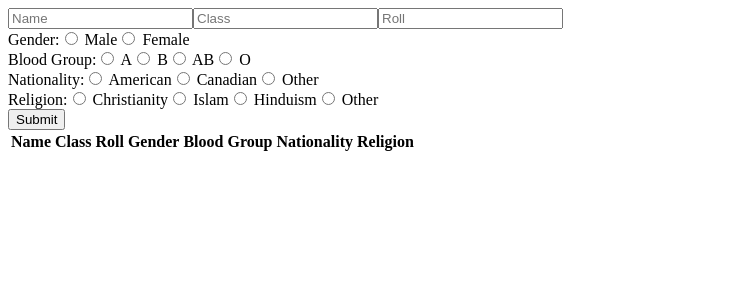
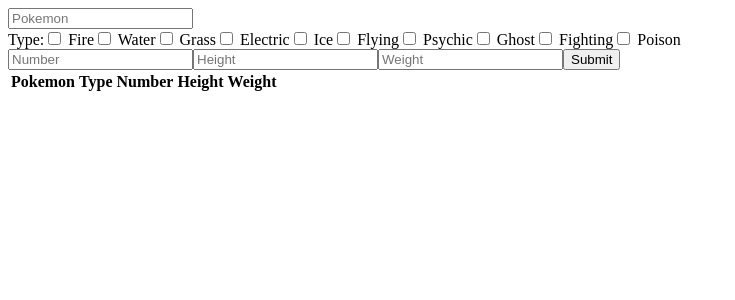
Before and after one commit to Ifty77/project_PokeDexData, a React (Create React App) app: page / in a window 1280 px wide. Shown: the top 300 px of the page, without its empty margins (0-735 px from the left). Built offline with nearby package versions, Linux system fonts and the light colour scheme.

Commit message:
InputTable4

```diff
--- a/src/_InputTable.jsx
+++ b/src/_InputTable.jsx
@@ -1,38 +1,65 @@
 import React, { useState } from 'react';
-import ReactDOM from 'react-dom/client';
 
-const InputTable = () => {
+const _InputTable = () => {
   const [inputs, setInputs] = useState({
-    name: '',
-    class: '',
-    roll: '',
-    gender: '',
-    bloodGroup: '',
-    nationality: '',
-    religion: ''
+    pokemon: '',
+    type: {
+      Fire: false,
+      Water: false,
+      Grass: false,
+      Electric: false,
+      Ice: false,
+      Flying: false,
+      Psychic: false,
+      Ghost: false,
+      Fighting: false,
+      Poison: false
+    },
+    number: '',
+    height: '',
+    weight: ''
   });
 
   const [data, setData] = useState([]);
 
   const handleChange = (e) => {
-    const { name, value } = e.target;
-    setInputs((prevInputs) => ({
-      ...prevInputs,
-      [name]: value
-    }));
+    const { name, value, type, checked } = e.target;
+    if (type === 'checkbox') {
+      setInputs((prevInputs) => ({
+        ...prevInputs,
+        type: {
+          ...prevInputs.type,
+          [name]: checked
+        }
+      }));
+    } else {
+      setInputs((prevInputs) => ({
+        ...prevInputs,
+        [name]: value
+      }));
+    }
   };
 
   const handleSubmit = (e) => {
     e.preventDefault();
     setData((prevData) => [...prevData, inputs]);
     setInputs({
-      name: '',
-      class: '',
-      roll: '',
-      gender: '',
-      bloodGroup: '',
-      nationality: '',
-      religion: ''
+      pokemon: '',
+      type: {
+        Fire: false,
+        Water: false,
+        Grass: false,
+        Electric: false,
+        Ice: false,
+        Flying: false,
+        Psychic: false,
+        Ghost: false,
+        Fighting: false,
+        Poison: false
+      },
+      number: '',
+      height: '',
+      weight: ''
     });
   };
 
@@ -41,157 +68,68 @@
       <form onSubmit={handleSubmit}>
         <input
           type="text"
-          name="name"
-          placeholder="Name"
-          value={inputs.name}
+          name="pokemon"
+          placeholder="Pokemon"
+          value={inputs.pokemon}
+          onChange={handleChange}
+        />
+
+        <div>
+          <label>Type:</label>
+          {['Fire', 'Water', 'Grass', 'Electric', 'Ice', 'Flying', 'Psychic', 'Ghost', 'Fighting', 'Poison'].map((type) => (
+            <label key={type}>
+              <input
+                type="checkbox"
+                name={type}
+                checked={inputs.type[type]}
+                onChange={handleChange}
+              /> {type}
+            </label>
+          ))}
+        </div>
+
+        <input
+          type="text"
+          name="number"
+          placeholder="Number"
+          value={inputs.number}
           onChange={handleChange}
         />
         <input
           type="text"
-          name="class"
-          placeholder="Class"
-          value={inputs.class}
+          name="height"
+          placeholder="Height"
+          value={inputs.height}
           onChange={handleChange}
         />
         <input
           type="text"
-          name="roll"
-          placeholder="Roll"
-          value={inputs.roll}
+          name="weight"
+          placeholder="Weight"
+          value={inputs.weight}
           onChange={handleChange}
         />
-
-        <div>
-          <label>Gender:</label>
-          <input
-            type="radio"
-            name="gender"
-            value="Male"
-            checked={inputs.gender === 'Male'}
-            onChange={handleChange}
-          /> Male
-          <input
-            type="radio"
-            name="gender"
-            value="Female"
-            checked={inputs.gender === 'Female'}
-            onChange={handleChange}
-          /> Female
-        </div>
-
-        <div>
-          <label>Blood Group:</label>
-          <input
-            type="radio"
-            name="bloodGroup"
-            value="A"
-            checked={inputs.bloodGroup === 'A'}
-            onChange={handleChange}
-          /> A
-          <input
-            type="radio"
-            name="bloodGroup"
-            value="B"
-            checked={inputs.bloodGroup === 'B'}
-            onChange={handleChange}
-          /> B
-          <input
-            type="radio"
-            name="bloodGroup"
-            value="AB"
-            checked={inputs.bloodGroup === 'AB'}
-            onChange={handleChange}
-          /> AB
-          <input
-            type="radio"
-            name="bloodGroup"
-            value="O"
-            checked={inputs.bloodGroup === 'O'}
-            onChange={handleChange}
-          /> O
-        </div>
-
-        <div>
-          <label>Nationality:</label>
-          <input
-            type="radio"
-            name="nationality"
-            value="American"
-            checked={inputs.nationality === 'American'}
-            onChange={handleChange}
-          /> American
-          <input
-            type="radio"
-            name="nationality"
-            value="Canadian"
-            checked={inputs.nationality === 'Canadian'}
-            onChange={handleChange}
-          /> Canadian
-          <input
-            type="radio"
-            name="nationality"
-            value="Other"
-            checked={inputs.nationality === 'Other'}
-            onChange={handleChange}
-          /> Other
-        </div>
-
-        <div>
-          <label>Religion:</label>
-          <input
-            type="radio"
-            name="religion"
-            value="Christianity"
-            checked={inputs.religion === 'Christianity'}
-            onChange={handleChange}
-          /> Christianity
-          <input
-            type="radio"
-            name="religion"
-            value="Islam"
-            checked={inputs.religion === 'Islam'}
-            onChange={handleChange}
-          /> Islam
-          <input
-            type="radio"
-            name="religion"
-            value="Hinduism"
-            checked={inputs.religion === 'Hinduism'}
-            onChange={handleChange}
-          /> Hinduism
-          <input
-            type="radio"
-            name="religion"
-            value="Other"
-            checked={inputs.religion === 'Other'}
-            onChange={handleChange}
-          /> Other
-        </div>
 
         <button type="submit">Submit</button>
       </form>
       <table>
         <thead>
           <tr>
-            <th>Name</th>
-            <th>Class</th>
-            <th>Roll</th>
-            <th>Gender</th>
-            <th>Blood Group</th>
-            <th>Nationality</th>
-            <th>Religion</th>
+            <th>Pokemon</th>
+            <th>Type</th>
+            <th>Number</th>
+            <th>Height</th>
+            <th>Weight</th>
           </tr>
         </thead>
         <tbody>
           {data.map((entry, index) => (
             <tr key={index}>
-              <td>{entry.name}</td>
-              <td>{entry.class}</td>
-              <td>{entry.roll}</td>
-              <td>{entry.gender}</td>
-              <td>{entry.bloodGroup}</td>
-              <td>{entry.nationality}</td>
-              <td>{entry.religion}</td>
+              <td>{entry.pokemon}</td>
+              <td>{Object.keys(entry.type).filter(type => entry.type[type]).join(', ')}</td>
+              <td>{entry.number}</td>
+              <td>{entry.height}</td>
+              <td>{entry.weight}</td>
             </tr>
           ))}
         </tbody>
@@ -200,4 +138,4 @@
   );
 };
 
-export default InputTable;
+export default _InputTable;
```
